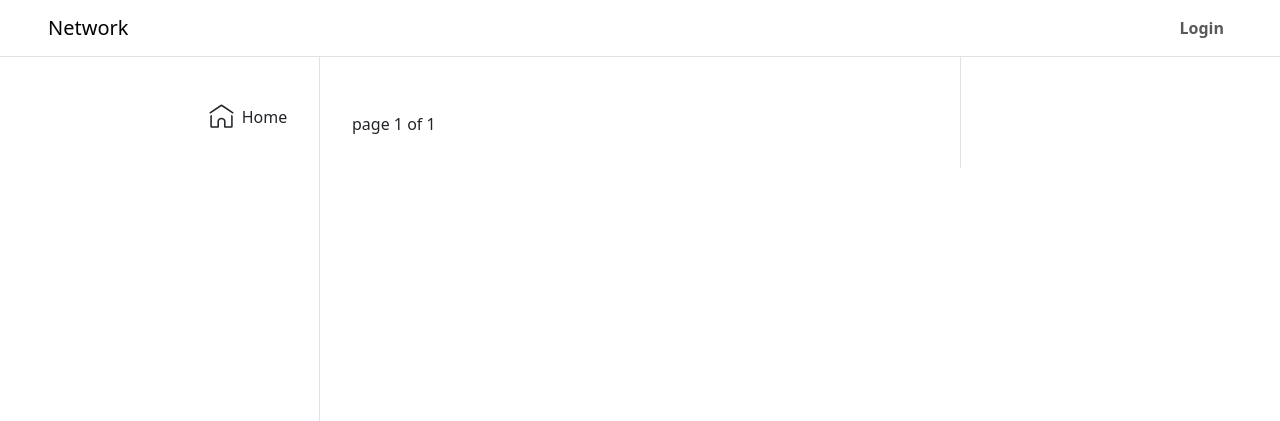
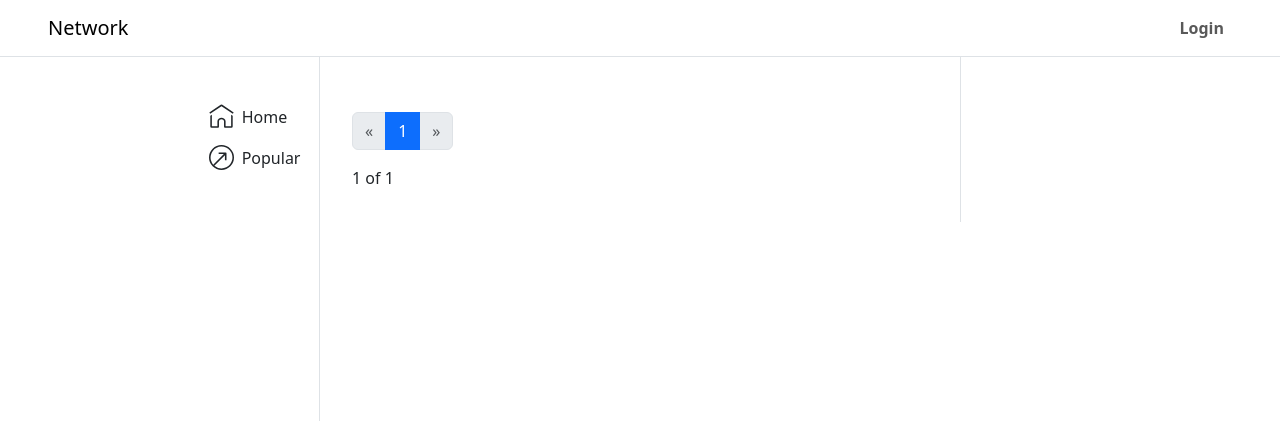
Before and after one commit to Virtual4087/CS50W-Network, a Django app: page / in a window 1280 px wide. Shown: the top 421 px of the page. Run offline with Django 3.2, Linux system fonts and the light colour scheme; data that the repository does not hold is empty; some libraries are stand-ins or nearby versions.

Commit message:
designed pagination

```diff
--- a/network/static/network/styles.css
+++ b/network/static/network/styles.css
@@ -95,3 +95,7 @@
 #menu a:hover{
     background-color: #ececec;
 }
+
+.active_page{
+    background-color: #989898;
+}
--- a/network/templates/network/index.html
+++ b/network/templates/network/index.html
@@ -4,16 +4,18 @@
     {% if user.is_authenticated and current_page == "index" %}
         <div class="row row-cols-1">
             <button id="create_opinion" class="col-auto btn">New Opinion</button>
-            <form id="new_opinion" class="form col mt-4 pb-4 border-bottom" style="display: none;" method="post" action="{% url 'index' %}">
+            <form id="new_opinion" class="col mt-4 pb-4 border-bottom" style="display: none;" method="post" action="{% url 'index' %}">
                 {% csrf_token %}
-                <div class="form-group">
-                    Title:<input autofocus class="form-control" type="text" name="opinion_title" placeholder="Title" maxlength="200" required>
+                <div class="form-floating col-12 mt-3">
+                    <input autofocus class="form-control" type="text" name="opinion_title" placeholder="Title" maxlength="200" required>
+                    <label class="form-label">Title</label>
                 </div>
-                <div class="form-group">
-                    Body:<textarea class="form-control" name="opinion_body" placeholder="Body" rows="10" maxlength="1000" required></textarea>
+                <div class="form-floating col-12 mt-3">
+                    <textarea class="form-control" name="opinion_body" placeholder="Body" rows="10" maxlength="1000" style="min-height: 30vh;" required></textarea>
+                    <label class="form-label">Body</label>
                 </div>
-                <input class="btn btn-primary" type="submit" value="Post">
-                <button class="btn btn-outline-danger" id="cancel_post">Cancel</button>
+                <input class="btn btn-primary col mt-3" type="submit" value="Post">
+                <button class="btn btn-outline-danger col mt-3" id="cancel_post">Cancel</button>
             </form>
         </div>
 
@@ -55,16 +57,37 @@
             </div>
         {% endfor %}
     </div>
-    <div class="pagination">
-        page {{opinions.number}} of {{opinions.paginator.num_pages}}
-        <div>
+    <div class="Page navigation example">
+        <ul class="pagination">
             {% if opinions.has_previous %}
-                <a href="?page={{ opinions.previous_page_number }}">Previous</a>
+                <li class="page-item">
+                    <a href="?page={{ opinions.previous_page_number }}" class="page-link" aria-label="Previous">
+                        <span aria-hidden="true">&laquo;</span>
+                    </a>
+                </li>
+            {% else %}
+                <li class="page-item disabled">
+                    <a class="page-link" aria-label="Previous">
+                        <span aria-hidden="true">&laquo;</span>
+                    </a>
+                </li>
             {% endif %}
+            <li class="page-item active"><a href="" class="page-link">{{opinions.number}}</a></li>
             {% if opinions.has_next %}
-                <a href="?page={{ opinions.next_page_number }}">Next</a>
+                <li class="page-item">
+                    <a href="?page={{ opinions.next_page_number }}" class="page-link" aria-label="Next">
+                        <span aria-hidden="true">&raquo;</span>
+                    </a>
+                </li>
+            {% else %}
+                <li class="page-item disabled">
+                    <a class="page-link" href="#" aria-label="Next">
+                        <span aria-hidden="true">&raquo;</span>
+                    </a>
+                </li>
             {% endif %}
-        </div>
+        </ul>
+        <div class="col">{{opinions.number}} of {{opinions.paginator.num_pages}}</div>
     </div>
 
     {% if user.is_authenticated and current_page == "index" %}
--- a/network/templates/network/layout.html
+++ b/network/templates/network/layout.html
@@ -39,6 +39,14 @@
                             <span class="ps-2 d-none d-xl-block">Home</span>
                         </a>
                     </li>
+                    <li class="nav-item">
+                        <a class="nav-link text-dark d-flex align-items-center" href="{% url 'popular' %}">
+                            <svg rpl="" fill="currentColor" height="25" icon-name="popular-outline" viewBox="0 0 20 20" width="25" xmlns="http://www.w3.org/2000/svg">
+                                <path d="M10 0a10 10 0 1 0 10 10A10.01 10.01 0 0 0 10 0Zm0 18.75a8.7 8.7 0 0 1-5.721-2.145l8.471-8.471v4.148H14V6.638A.647.647 0 0 0 13.362 6H7.718v1.25h4.148L3.4 15.721A8.739 8.739 0 1 1 10 18.75Z"></path>
+                              </svg>
+                            <span class="ps-2 d-none d-xl-block">Popular</span>
+                        </a>
+                    </li>
                     {% if user.is_authenticated %}
                         <li class="nav-item">
                             <a class="nav-link text-dark d-flex align-items-center" href="{% url 'following' %}">
@@ -64,9 +72,7 @@
                 {% block body %}
                 {% endblock %}
             </div>
-            <div class="col-0 col-lg-2 col-xl-3 featured border-start">
-                <button>a</button>
-            </div>
+            <div class="col-0 col-lg-2 col-xl-3 featured border-start"></div>
         </div>
     </body>
 </html>
--- a/network/urls.py
+++ b/network/urls.py
@@ -10,5 +10,6 @@
     path("register", views.register, name="register"),
     path("users/<str:name>", views.profile, name="profile"),
     path("following", views.index, name="following"),
+    path("popular", views.index, name="popular"),
     path("<int:id>/edit", views.edit, name="edit")
 ]
--- a/network/views.py
+++ b/network/views.py
@@ -1,5 +1,6 @@
 from django.contrib.auth import authenticate, login, logout
 from django.db import IntegrityError
+from django.db.models import Count
 from django.http import HttpResponse, HttpResponseRedirect, Http404, JsonResponse
 from django.shortcuts import render, redirect
 from django.urls import reverse
@@ -19,8 +20,14 @@
         return redirect('index')
 
     if request.path == "/following":
-        opinions = Opinion.objects.filter(user__in = request.user.following.all()).order_by('-date')
-        current_page = "following"
+        if request.user.is_authenticated:
+            opinions = Opinion.objects.filter(user__in = request.user.following.all()).order_by('-date')
+            current_page = "following"
+        else:
+            return redirect("login")
+    elif request.path == "/popular":
+        opinions = Opinion.objects.annotate(likes_count=Count('likes')).order_by('-likes_count','-date')
+        current_page = "popular"
     else:
         opinions = Opinion.objects.all().order_by('-date')
         current_page = "index"
```
